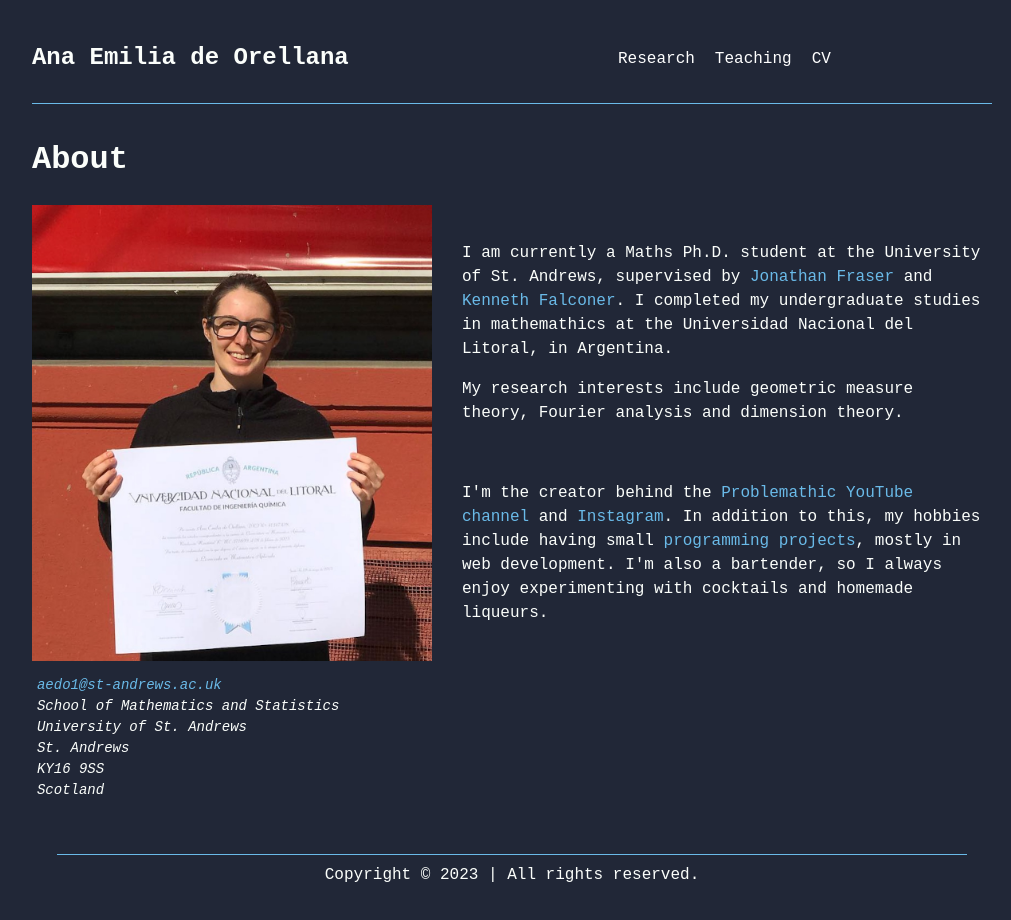
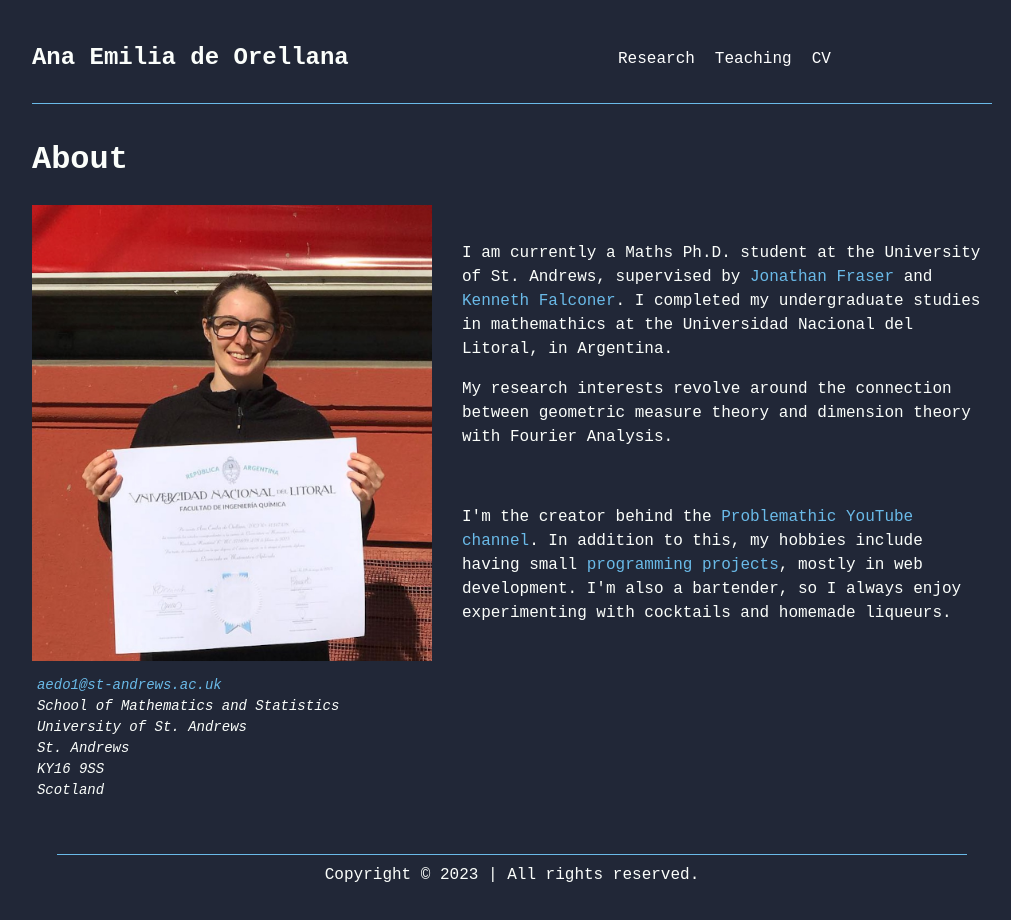
Before and after one commit to AnadeOre/anadeore.github.io, a Next.js app: page / in a window 1280 px wide. Shown: the top 920 px of the page, without its empty margins (128-1139 px from the left). Built offline with nearby package versions, Linux system fonts and the light colour scheme.

Commit message:
Change info

```diff
--- a/src/app/page.js
+++ b/src/app/page.js
@@ -34,8 +34,9 @@ export default function Home() {
             Universidad Nacional del Litoral, in Argentina.
           </p>
           <p>
-            My research interests include geometric measure theory, Fourier
-            analysis and dimension theory.
+            My research interests revolve around the connection between
+            geometric measure theory and dimension theory with Fourier Analysis.
+            {/* include geometric measure theory, Fourier analysis and dimension theory. */}
           </p>
           <br />
           <p>
@@ -45,13 +46,6 @@ export default function Home() {
               target='_blank'
               className='linkDecor'>
               Problemathic YouTube channel
-            </Link>{' '}
-            and{' '}
-            <Link
-              href='http://instagram.com/problemathicvideos/'
-              target='_blank'
-              className='linkDecor'>
-              Instagram
             </Link>
             . In addition to this, my hobbies include having small{' '}
             <Link
```
